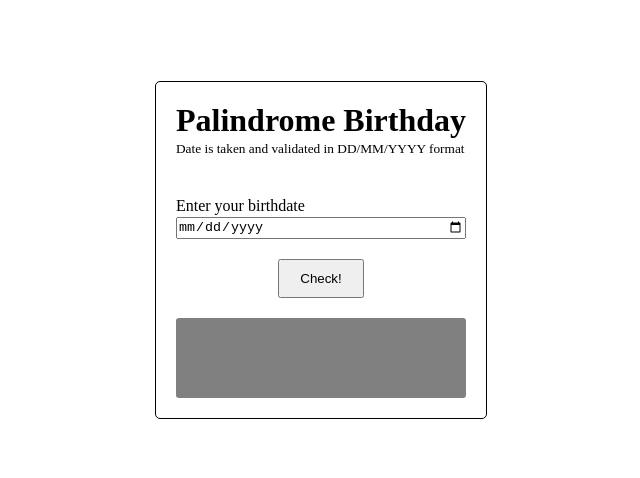
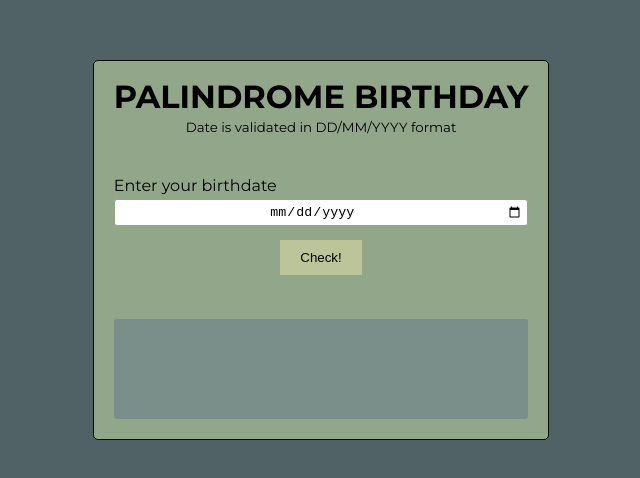
Before and after one commit to abinjohn123/neoG-mark-13, a plain HTML site: page index.html in a window 1280 px wide. Shown: the part 150-628 px from the top of the page, without its empty margins (319-959 px from the left). Drawn offline with Linux system fonts and the light colour scheme.

Commit message:
style: apply camo theme

```diff
--- a/index.html
+++ b/index.html
@@ -11,7 +11,7 @@
     <div class="container">
       <div class="header">
         <h1>Palindrome Birthday</h1>
-        <small>Date is taken and validated in DD/MM/YYYY format</small>
+        <small>Date is validated in DD/MM/YYYY format</small>
       </div>
       <form id="date-form">
         <div class="form-row">
--- a/styles.css
+++ b/styles.css
@@ -1,3 +1,14 @@
+@import url('https://fonts.googleapis.com/css2?family=Montserrat:wght@400;500;600;700&display=swap');
+
+:root {
+  --primary: #bcc499;
+
+  --grey: #92a68a;
+  --bg: #506266;
+  --bg-light: #92a68a;
+  --bg-inner: #7b8f8a;
+}
+
 * {
   box-sizing: border-box;
   margin: 0;
@@ -15,37 +26,64 @@ body {
   justify-content: center;
 
   font-size: 1.6rem;
+  font-family: 'Montserrat', sans-serif;
+
+  background-color: var(--bg);
 }
 
 .container {
   border: 1px solid;
   border-radius: 5px;
   padding: 2rem;
+  background-color: var(--bg-light);
 }
 
 .header {
+  margin-bottom: 4rem;
+  text-align: center;
+}
+
+.header h1 {
+  text-transform: uppercase;
+  line-height: 1;
+  margin-bottom: 0.4rem;
+}
+
+form {
   margin-bottom: 4rem;
 }
 
 .form-row {
   display: flex;
   flex-direction: column;
-  gap: 0.2rem;
-  margin-bottom: 2rem;
+  gap: 0.4rem;
+  margin-bottom: 1rem;
+}
+
+input {
+  padding: 0.4rem;
+  outline: none;
+  border: 1px solid var(--grey);
+  border-radius: 3px;
+  text-align: center;
 }
 
 .btn {
   padding: 1rem 2rem;
   align-self: center;
   cursor: pointer;
+  background-color: var(--primary);
+  border: 4px solid var(--grey);
+  border-radius: 3px;
 }
 
 .output {
-  background-color: grey;
-  height: 8rem;
+  background-color: var(--bg-inner);
+  height: 10rem;
   border-radius: 3px;
-  padding: 1rem;
+  padding: 2rem;
 
+  font-size: 1.8rem;
   text-align: center;
 
   display: flex;
```
